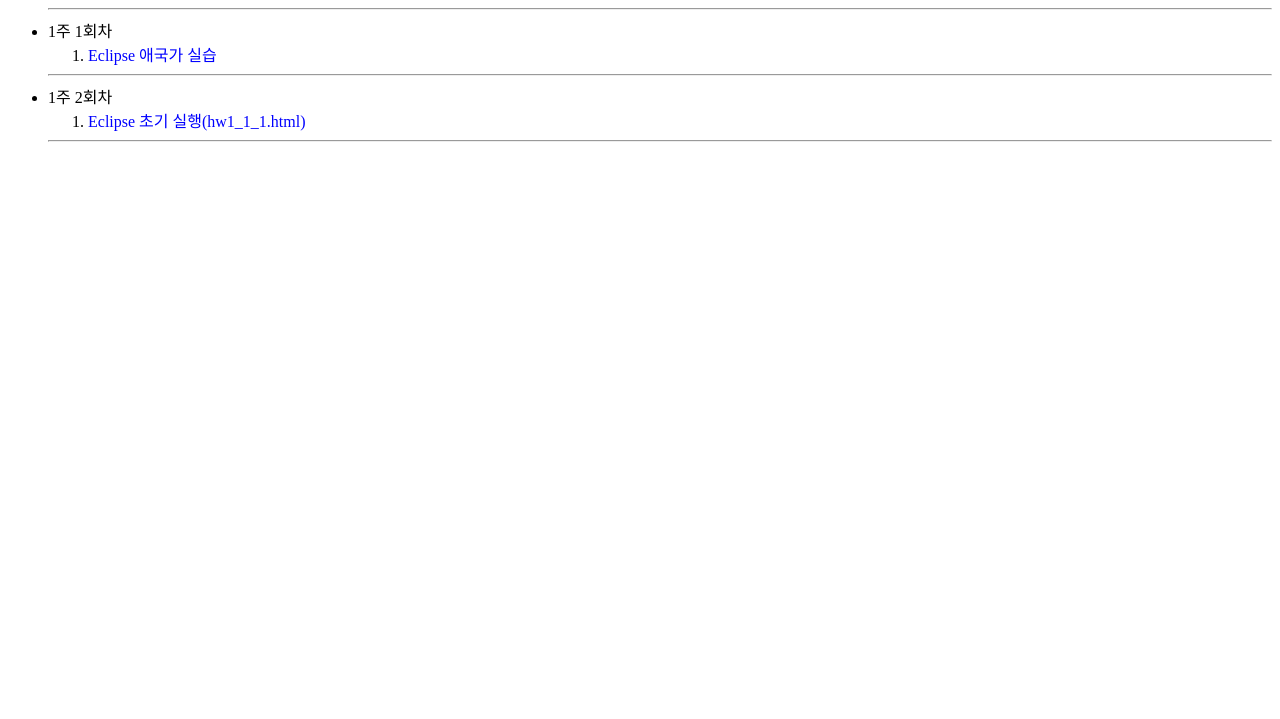
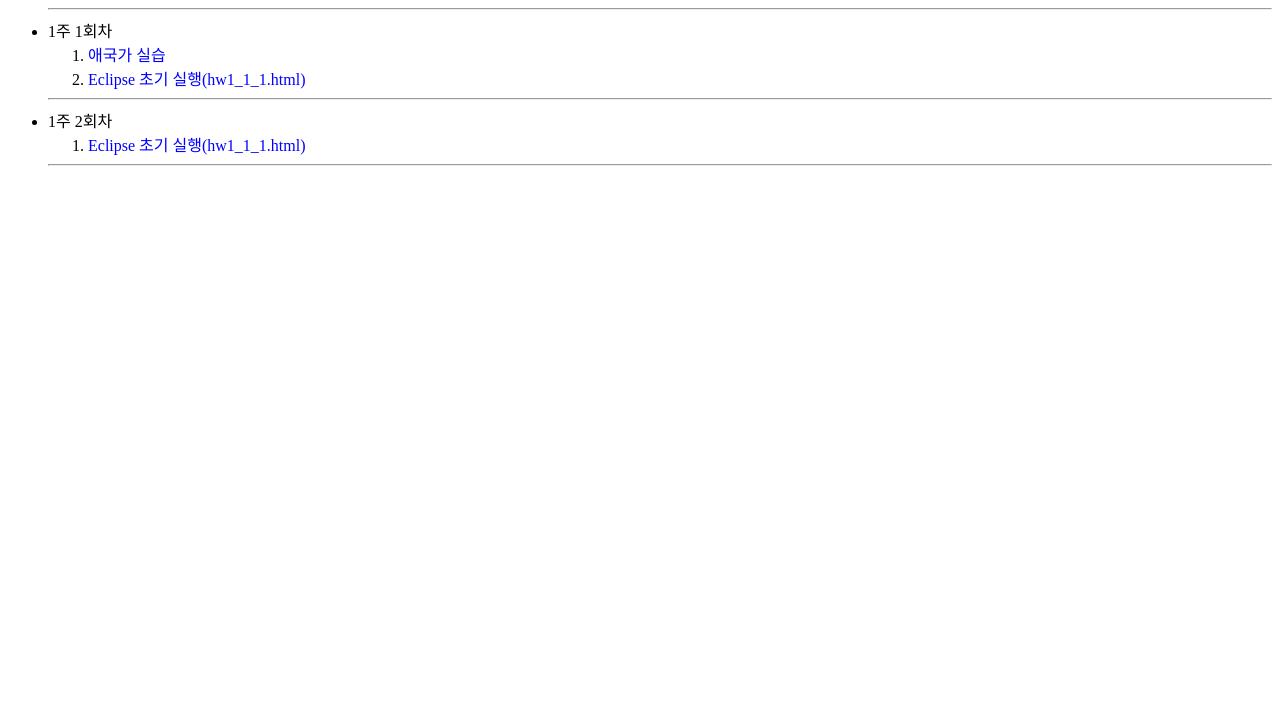
Before and after one commit to JunYongAn2/JunYongAn2.github.io, a plain HTML site: page project/java.html in a window 1280 px wide. Shown: the part 81-800 px from the top of the page. Drawn offline with Linux system fonts and the light colour scheme.

Commit message:
Update java.html

```diff
--- a/project/java.html
+++ b/project/java.html
@@ -12,7 +12,8 @@
   <ul><hr/>
   <li> 1주 1회차 </li>
   <ol>
-   <li><a href=https://JunYongAn2.github.io/html5/basicHtml.html>Eclipse 애국가 실습</a></li>
+   <li><a href=https://JunYongAn2.github.io/html5/basicHtml.html>애국가 실습</a></li>
+   <li><a href=https://JunYongAn2.github.io/html5/basicHtml.html>Eclipse 초기 실행(hw1_1_1.html)</a></li>
   </ol><hr/>
   <li> 1주 2회차 </li>
   <ol>
```
